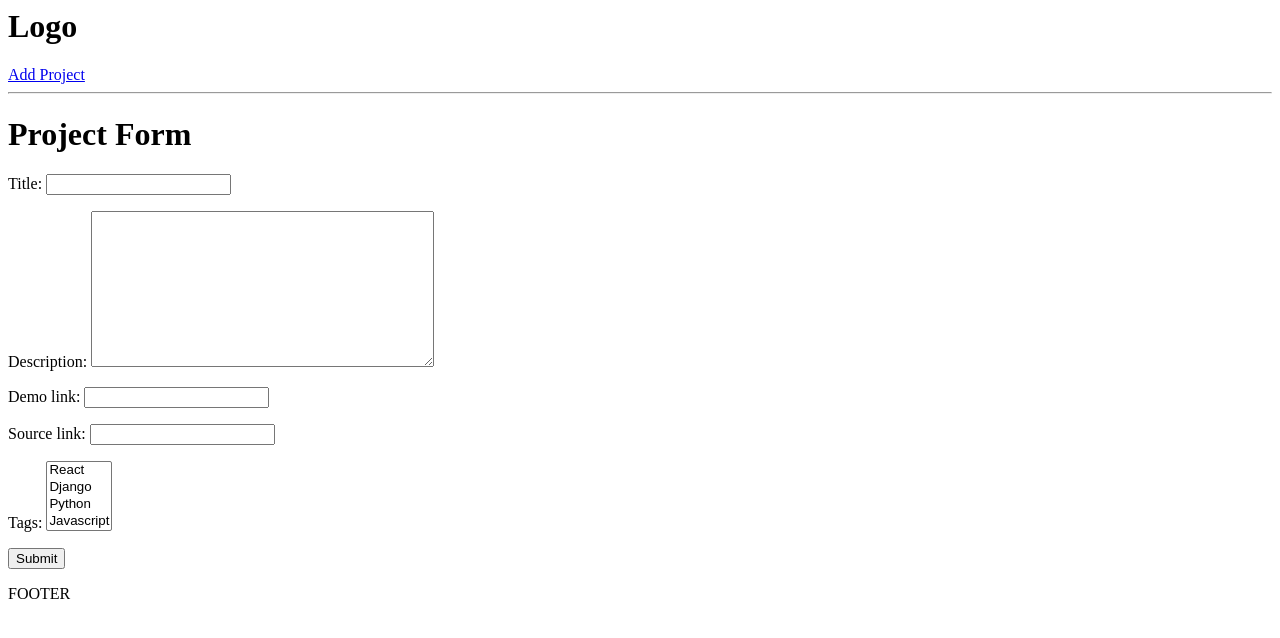
After one commit to Optional11/django_tutorial_devops, a Django app: page /create-project/ in a window 1280 px wide. The commit adds this page. Shown: the top 638 px of the page. Run offline with Django 4.2, Linux system fonts and the light colour scheme; data comes from the database, SQL or seed files in the repository; both versions use the stored data as it was after the commit.

Commit message:
CRUD_operations_for_projects

```diff
--- /dev/null
+++ b/projects/forms.py
@@ -0,0 +1,7 @@
+from django.forms import ModelForm
+from .models import Project
+
+class ProjectForm(ModelForm):
+    class Meta:
+        model = Project
+        fields = ['title', 'description', 'demo_link', 'source_link', 'tags']
--- /dev/null
+++ b/projects/templates/projects/project_form.html
@@ -0,0 +1,13 @@
+{% extends 'main.html' %}
+
+{% block title %}{{ title }}{% endblock %}
+
+{% block content %}
+    <h1>Project Form</h1>
+
+    <form action="" method="POST">
+        {% csrf_token %}
+        {{ form.as_p }}
+        <input type="submit" value="Submit">
+    </form>
+{% endblock content %}
--- a/projects/templates/projects/projects.html
+++ b/projects/templates/projects/projects.html
@@ -13,7 +13,8 @@
     <ul>
 
         {% for project in projects %}
-            <li><a href="{% url 'project' project.id %}">{{ project.title }}</a></li>
+            <li><a href="{% url 'project' project.id %}">{{ project.title }} -
+                </a><a href="{% url 'update-project' project.id %}">Edit</a> - <a href="{% url 'delete-project' project.id %}">Delete</a></li>
         {% endfor %}
 
     </ul>
--- a/projects/urls.py
+++ b/projects/urls.py
@@ -4,4 +4,7 @@ from . import views
 urlpatterns = [
     path('', views.projects, name='projects'),
     path('project/<str:pk>/', views.project, name='project'),
+    path('create-project/', views.createProject, name='create-project'),
+    path('update-project/<str:pk>/', views.updateProject, name='update-project'),
+    path('delete-project/<str:pk>/', views.deleteProject, name='delete-project'),
 ]
--- a/projects/views.py
+++ b/projects/views.py
@@ -1,25 +1,9 @@
-from django.shortcuts import render
+from django.shortcuts import render, redirect
 from django.http import HttpResponse
+
+from projects.forms import ProjectForm
 from .models import Project
 
-# for testing purposes
-projectsList = [
-    {
-        'id': '1',
-        'title': 'Ecommerce Website',
-        'description': 'Fully functional ecommerce website'
-    },
-    {
-        'id': '2',
-        'title': 'Portfolio Website',
-        'description': 'A personal website to write articles and display work'
-    },
-    {
-        'id': '3',
-        'title': 'Social Network',
-        'description': 'An open source project built by the community'
-    }
-]
 
 # Create your views here.
 
@@ -33,3 +17,38 @@ def project(request, pk):
     tags = projectObj.tags.all()
     context = {'projectObj':projectObj, 'tags':tags}
     return render(request, 'projects/single-project.html', context)
+
+def createProject(request):
+    form = ProjectForm()
+
+    if request.method == 'POST':
+        form = ProjectForm(request.POST)
+        if form.is_valid():
+            form.save()
+            return redirect('projects')
+
+    context = {'form':form ,'title':'Create Project'}
+    return render(request, 'projects/project_form.html', context)
+
+def updateProject(request, pk):
+    project = Project.objects.get(id=pk)
+    form = ProjectForm(instance=project)
+
+    if request.method == 'POST':
+        form = ProjectForm(request.POST, instance=project)
+        if form.is_valid():
+            form.save()
+            return redirect('projects')
+
+    context = {'form':form ,'title':'Update Project'}
+    return render(request, 'projects/project_form.html', context)
+
+def deleteProject(request, pk):
+    project = Project.objects.get(id=pk)
+
+    if request.method == 'POST':
+        project.delete()
+        return redirect('projects')
+
+    context = {'object':project}
+    return render(request, 'projects/delete_template.html', context)
--- a/templates/navbar.html
+++ b/templates/navbar.html
@@ -1,2 +1,3 @@
 <h1>Logo</h1>
+<a href="{% url 'create-project' %}">Add Project</a>
 <hr>
```
Also changed, not shown: projects/templates/projects/delete_template.html (added, +14 -0 lines), db.sqlite3.
